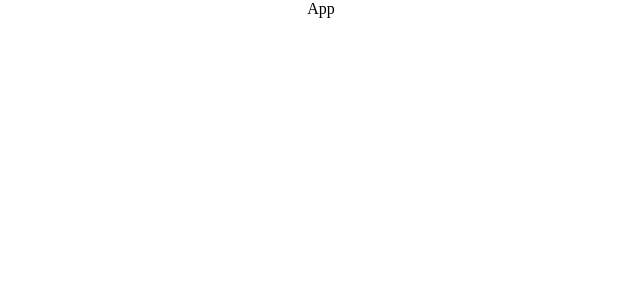
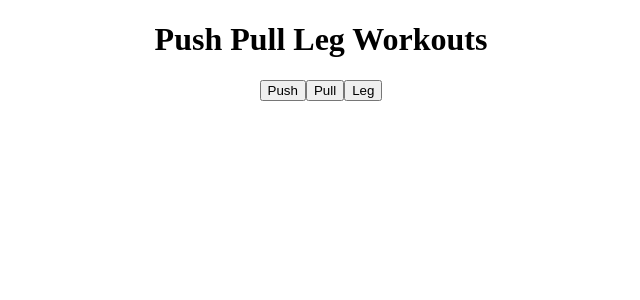
Before and after one commit to Codingisfun190/finalproject, a React (Create React App) app: page / in a window 1280 px wide. Shown: the top 300 px of the page, without its empty margins (319-959 px from the left). Built offline with nearby package versions, Linux system fonts and the light colour scheme.

Commit message:
got the toggle buttons to work

```diff
--- a/src/App.js
+++ b/src/App.js
@@ -1,7 +1,141 @@
 import './App.css'
+// import Workout from './components/Workout'
+import workouts from './data/workouts.json'
+import Push from './components/Push'
+import Pull from './components/Pull'
+import Leg from './components/Leg'
+import { useState } from 'react'
 
 function App() {
-  return <div>App</div>
+  let pushArray = []
+  let pullArray = []
+  let legArray = []
+
+  let [displayPush, setDisplayPush] = useState(false)
+  let [displayPull, setDisplayPull] = useState(false)
+  let [displayLeg, setDisplayLeg] = useState(false)
+
+  const createWorkoutCategories = () => {
+    for (let i = 0; i < workouts.length; i++) {
+      if (workouts[i].workout_category === 'push') {
+        pushArray.push(workouts[i])
+      } else if (workouts[i].workout_category === 'pull') {
+        pullArray.push(workouts[i])
+      } else if (workouts[i].workout_category === 'leg') {
+        legArray.push(workouts[i])
+      }
+    }
+
+    // console.log(pullArray)
+  }
+
+  createWorkoutCategories()
+
+  function togglePush() {
+    setDisplayPush(true)
+    setDisplayPull(false)
+    setDisplayLeg(false)
+  }
+  function togglePull() {
+    setDisplayPush(false)
+    setDisplayPull(true)
+    setDisplayLeg(false)
+  }
+  function toggleLeg() {
+    setDisplayPush(false)
+    setDisplayPull(false)
+    setDisplayLeg(true)
+  }
+  console.log(pushArray)
+  return (
+    <div>
+      <h1>Push Pull Leg Workouts</h1>
+      <button onClick={() => togglePush()}>Push</button>
+      <button onClick={() => togglePull()}>Pull</button>
+      <button onClick={() => toggleLeg()}>Leg</button>
+      <div>
+        {displayPush === true ? (
+          <div>
+            {pushArray.map((Workout) => (
+              <div className="all-pull-workouts">
+                <Push
+                  key={Workout.id}
+                  workout_name={Workout.workout_name}
+                  workout_gif={Workout.workout_gif}
+                  main_muscles={Workout.main_muscles}
+                  secondary_muscles={Workout.secondary_muscles}
+                  workout_category={Workout.workout_category}
+                />
+              </div>
+            ))}
+          </div>
+        ) : (
+          <h3></h3>
+        )}
+      </div>
+
+      <div>
+        {displayPull === true ? (
+          <div>
+            {pullArray.map((Workout) => (
+              <div className="all-push-workouts">
+                <Pull
+                  key={Workout.id}
+                  workout_name={Workout.workout_name}
+                  workout_gif={Workout.workout_gif}
+                  main_muscles={Workout.main_muscles}
+                  secondary_muscles={Workout.secondary_muscles}
+                  workout_category={Workout.workout_category}
+                />
+              </div>
+            ))}
+          </div>
+        ) : (
+          <h3></h3>
+        )}
+      </div>
+
+      <div>
+        {displayLeg === true ? (
+          <div>
+            {legArray.map((Workout) => (
+              <div className="all-leg-workouts">
+                <Push
+                  key={Workout.id}
+                  workout_name={Workout.workout_name}
+                  workout_gif={Workout.workout_gif}
+                  main_muscles={Workout.main_muscles}
+                  secondary_muscles={Workout.secondary_muscles}
+                  workout_category={Workout.workout_category}
+                />
+              </div>
+            ))}
+          </div>
+        ) : (
+          <h3></h3>
+        )}
+      </div>
+    </div>
+
+    // <div>
+    //   <h1>Push Pull Leg Workouts</h1>
+    //   {workouts.map((Workout) => (
+    //     <div className="all-pull-workouts">
+    //       <Push
+    //         key={Workout.workout_id}
+    //         workout_name={Workout.workout_name}
+    //         workout_gif={Workout.workout_gif}
+    //         main_muscles={Workout.main_muscles}
+    //         secondary_muscles={Workout.secondary_muscles}
+    //         workout_category={Workout.workout_category}
+    //       />
+    //     </div>
+    //   ))}
+    // </div>
+  )
 }
 
 export default App
+
+// push pull leg components
+// map through them respectively
--- /dev/null
+++ b/src/components/Leg.js
@@ -0,0 +1,5 @@
+const Leg = (props) => {
+  return <div className="leg-workouts">{props.workout_category}</div>
+}
+
+export default Leg
--- /dev/null
+++ b/src/components/Pull.js
@@ -0,0 +1,5 @@
+const Pull = (props) => {
+  return <div className="pull-workouts">{props.workout_category}</div>
+}
+
+export default Pull
--- /dev/null
+++ b/src/components/Push.js
@@ -0,0 +1,21 @@
+const Push = (props) => {
+  return (
+    <div className="push-workouts">
+      <div className="workout-info-all">
+        <h3 className="workout-info">Workout Name: {props.workout_name}</h3>
+        <img src={props.workout_gif} />
+        <h3 className="workout-info">
+          Main Muscles worked: {props.main_muscles}
+        </h3>
+        <h3 className="workout-info">
+          Secondary Muscles worked: {props.secondary_muscles}
+        </h3>
+        <h3 className="workout-info">
+          Workout category: {props.workout_category}
+        </h3>
+      </div>
+    </div>
+  )
+}
+
+export default Push
--- /dev/null
+++ b/src/components/Workout.js
@@ -0,0 +1,21 @@
+import React from 'react'
+
+const Workout = (props) => {
+  return (
+    <div className="workout-info-all">
+      <h3 className="workout-info">Workout Name: {props.workout_name}</h3>
+      <img src={props.workout_gif} />
+      <h3 className="workout-info">
+        Main Muscles worked: {props.main_muscles}
+      </h3>
+      <h3 className="workout-info">
+        Secondary Muscles worked: {props.secondary_muscles}
+      </h3>
+      <h3 className="workout-info">
+        Workout category: {props.workout_category}
+      </h3>
+    </div>
+  )
+}
+
+export default Workout
--- a/src/data/workouts.json
+++ b/src/data/workouts.json
@@ -1,184 +1,210 @@
 [
   {
-    "workout_name": "flat barbell bench press",
+    "workout_name": "Flat barbell bench press",
     "main_muscles": "pectoralis major, triceps brachii",
     "secondary_muscles": "anterior deltoids",
     "workout_category": "push",
-    "workout_gif": "https://thumbs.gfycat.com/CleverFocusedChupacabra-size_restricted.gif"
+    "workout_gif": "https://thumbs.gfycat.com/CleverFocusedChupacabra-size_restricted.gif",
+    "id": 1
   },
   {
-    "workout_name": "incline barbell bench press",
+    "workout_name": "Incline barbell bench press",
     "main_muscles": "pectoralis major(clavicular head), triceps brachii",
     "secondary_muscles": "anterior deltoids",
     "workout_category": "push",
-    "workout_gif":"https://i0.wp.com/www.strengthlog.com/wp-content/uploads/2020/03/Incline-Bench-Press.gif?fit=600%2C600&ssl=1"
+    "workout_gif": "https://i0.wp.com/www.strengthlog.com/wp-content/uploads/2020/03/Incline-Bench-Press.gif?fit=600%2C600&ssl=1",
+    "id": 2
   },
   {
-    "workout_name": "flat dumbbell bench press",
+    "workout_name": "Flat dumbbell bench press",
     "main_muscles": "pectoralis major, triceps brachii",
     "secondary_muscles": "anterior deltoids",
     "workout_category": "push",
-    "workout_gif":"https://images.squarespace-cdn.com/content/v1/54f9e84de4b0d13f30bba4cb/1529964269063-JOLX6V32L34DXXEQFJ24/image-asset.gif"
+    "workout_gif": "https://images.squarespace-cdn.com/content/v1/54f9e84de4b0d13f30bba4cb/1529964269063-JOLX6V32L34DXXEQFJ24/image-asset.gif",
+    "id": 3
   },
   {
-    "workout_name": "incline dumbbell bench press",
+    "workout_name": "Incline dumbbell bench press",
     "main_muscles": "pectoralis major(clavicular head), triceps brachii",
     "secondary_muscles": "anterior deltoids",
     "workout_category": "push",
-    "workout_gif":"https://thumbs.gfycat.com/DearestMammothDrafthorse-size_restricted.gif"
+    "workout_gif": "https://thumbs.gfycat.com/DearestMammothDrafthorse-size_restricted.gif",
+    "id": 4
   },
   {
-    "workout_name": "overhead press",
+    "workout_name": "Overhead press",
     "main_muscles": "anterior deltoids, lateral deltoids, upper trapezius",
     "secondary_muscles": "pectoralis major(clavicular head), triceps brachii",
     "workout_category": "push",
-    "workout_gif":"https://hips.hearstapps.com/ame-prod-menshealth-assets.s3.amazonaws.com/main/assets/how-to-do-the-military-press.gif?resize=480:*"
+    "workout_gif": "https://hips.hearstapps.com/ame-prod-menshealth-assets.s3.amazonaws.com/main/assets/how-to-do-the-military-press.gif?resize=480:*",
+    "id": 5
   },
   {
-    "workout_name": "dips",
+    "workout_name": "Dips",
     "main_muscles": "pectoralis major(sternal head), triceps brachii",
     "secondary_muscles": "anterior deltoids, rhomboids, latissimus dorsi",
     "workout_category": "push",
-    "workout_gif":"https://hips.hearstapps.com/ame-prod-menshealth-assets.s3.amazonaws.com/main/assets/dips.gif?resize=480:*"
+    "workout_gif": "https://hips.hearstapps.com/ame-prod-menshealth-assets.s3.amazonaws.com/main/assets/dips.gif?resize=480:*",
+    "id": 6
   },
   {
-    "workout_name": "cable flys",
+    "workout_name": "Cable flys",
     "main_muscles": "pectoralis major",
     "secondary_muscles": "pectoralis minor, rhomboids, anterior deltoids, latissimus dorsi",
     "workout_category": "push",
-    "workout_gif":"https://thumbs.gfycat.com/EasygoingKeyDwarfmongoose-size_restricted.gif"
+    "workout_gif": "https://thumbs.gfycat.com/EasygoingKeyDwarfmongoose-size_restricted.gif",
+    "id": 7
   },
   {
-    "workout_name": "side lateral raise",
+    "workout_name": "Side lateral raise",
     "main_muscles": "anterior deltoids, lateral deltoids",
     "secondary_muscles": "posterior deltoids, upper trapezius",
-    "workout_category": "push"
-    "workout_gif":"https://hips.hearstapps.com/ame-prod-menshealth-assets.s3.amazonaws.com/main/assets/how-to-do-a-lateral-raise.gif?resize=480:*"
+    "workout_category": "push",
+    "workout_gif": "https://hips.hearstapps.com/ame-prod-menshealth-assets.s3.amazonaws.com/main/assets/how-to-do-a-lateral-raise.gif?resize=480:*",
+    "id": 8
   },
   {
-    "workout_name": "triceps extension",
+    "workout_name": "Triceps extension",
     "main_muscles": "triceps brachii",
     "secondary_muscles": "latissimus dorsi, posterior deltoid",
     "workout_category": "push",
-    "workout_gif":"https://i.pinimg.com/originals/7b/0b/c5/7b0bc5090d1c9610308b8419f74b7beb.gif"
+    "workout_gif": "https://i.pinimg.com/originals/7b/0b/c5/7b0bc5090d1c9610308b8419f74b7beb.gif",
+    "id": 9
   },
   {
-    "workout_name": "deadlifts",
+    "workout_name": "Deadlifts",
     "main_muscles": "gluteus maximus, hamstrings, latissimus dorsi",
-    "secondary_muscles": "quadraceps, erector spinae, trapezius, abdominals",
+    "secondary_muscles": "quadriceps, erector spinae, trapezius, abdominals",
     "workout_category": "pull",
-    "workout_gif":"https://media4.giphy.com/media/26BRHJV6j9HjNQRws/giphy.gif"
+    "workout_gif": "https://media4.giphy.com/media/26BRHJV6j9HjNQRws/giphy.gif",
+    "id": 10
   },
   {
-    "workout_name": "barbell row",
-    "main_muscles": "chest triceps",
-    "secondary_muscles": "shoulders",
-    "workout_category": "pull"
-    "workout_gif":
+    "workout_name": "Barbell row",
+    "main_muscles": "latissimus dorsi, trapezius, posterior deltoids",
+    "secondary_muscles": "biceps, forearm flexors, rotator cuffs",
+    "workout_category": "pull",
+    "workout_gif": "https://i.makeagif.com/media/7-08-2018/Qgqtck.gif",
+    "id": 11
   },
   {
-    "workout_name": "lat pulldowns",
-    "main_muscles": "chest triceps",
-    "secondary_muscles": "shoulders",
-    "workout_category": "pull"
-    "workout_gif":
+    "workout_name": "Lat pulldowns",
+    "main_muscles": "lastissimus dorsi, teres major",
+    "secondary_muscles": "posterior deltoids, trapezius, rhomboids",
+    "workout_category": "pull",
+    "workout_gif": "https://i0.wp.com/post.healthline.com/wp-content/uploads/2022/02/400x400_How_To_Do_The_Lat_Pull_Down_Lat_Pull_Down.gif?h=840",
+    "id": 12
   },
   {
-    "workout_name": "pull-ups",
-    "main_muscles": "chest triceps",
-    "secondary_muscles": "shoulders",
-    "workout_category": "pull"
-    "workout_gif":
+    "workout_name": "Pull-ups",
+    "main_muscles": "latissimus dorsi, biceps",
+    "secondary_muscles": "forearms, trapezius, rhomboids",
+    "workout_category": "pull",
+    "workout_gif": "https://thumbs.gfycat.com/AppropriateOldfashionedKitfox-max-1mb.gif",
+    "id": 13
   },
   {
-    "workout_name": "chin-ups",
-    "main_muscles": "chest triceps",
-    "secondary_muscles": "shoulders",
-    "workout_category": "pull"
-    "workout_gif":
+    "workout_name": "Chin-ups",
+    "main_muscles": "biceps, latissimus dorsi",
+    "secondary_muscles": "forearms, trapezius, rhomboids",
+    "workout_category": "pull",
+    "workout_gif": "https://hips.hearstapps.com/hmg-prod/images/workouts/2016/03/chinup-1457101678.gif?crop=1xw:1xh;center,top&resize=480:*",
+    "id": 14
   },
   {
-    "workout_name": "t-bar row",
-    "main_muscles": "chest triceps",
-    "secondary_muscles": "shoulders",
-    "workout_category": "pull"
-    "workout_gif":
+    "workout_name": "T-bar row",
+    "main_muscles": "latissimus dorsi, rhomboids, trapezius, posterior deltoids",
+    "secondary_muscles": "erector spinae, biceps, hamstrings",
+    "workout_category": "pull",
+    "workout_gif": "https://thumbs.gfycat.com/HonestDeepBillygoat-size_restricted.gif",
+    "id": 15
   },
   {
-    "workout_name": "seated cable row",
-    "main_muscles": "chest triceps",
-    "secondary_muscles": "shoulders",
-    "workout_category": "pull"
-    "workout_gif":
+    "workout_name": "Seated cable row",
+    "main_muscles": "latissimus dorsi, rhomboids, trapezius",
+    "secondary_muscles": "posterior deltoids, biceps, erector spinae",
+    "workout_category": "pull",
+    "workout_gif": "https://jennywattfitness.files.wordpress.com/2017/01/ezgif-com-crop-71.gif?w=374&h=349",
+    "id": 16
   },
   {
-    "workout_name": "barbell curls",
-    "main_muscles": "chest triceps",
-    "secondary_muscles": "shoulders",
-    "workout_category": "pull"
-    "workout_gif":
+    "workout_name": "Barbell curls",
+    "main_muscles": "biceps, brachialis",
+    "secondary_muscles": "forearms",
+    "workout_category": "pull",
+    "workout_gif": "https://i0.wp.com/www.strengthlog.com/wp-content/uploads/2020/12/Barbell-biceps-curl.gif?fit=600%2C600&ssl=1",
+    "id": 17
   },
   {
-    "workout_name": "dumbbell curls",
-    "main_muscles": "chest triceps",
-    "secondary_muscles": "shoulders",
-    "workout_category": "pull"
-    "workout_gif":
+    "workout_name": "Dumbbell curls",
+    "main_muscles": "biceps, brachialis",
+    "secondary_muscles": "forearms",
+    "workout_category": "pull",
+    "workout_gif": "https://hips.hearstapps.com/ame-prod-menshealth-assets.s3.amazonaws.com/main/assets/bicep-curl.gif?resize=480:*",
+    "id": 18
   },
   {
-    "workout_name": "hammer curls",
-    "main_muscles": "chest triceps",
-    "secondary_muscles": "shoulders",
-    "workout_category": "pull"
-    "workout_gif":
+    "workout_name": "Hammer curls",
+    "main_muscles": "biceps, brachialis, brachioradialis",
+    "secondary_muscles": "forearms",
+    "workout_category": "pull",
+    "workout_gif": "https://www.strengthlog.com/wp-content/uploads/2020/02/Hammer-curl.gif",
+    "id": 19
   },
   {
-    "workout_name": "barbell squats",
-    "main_muscles": "chest triceps",
-    "secondary_muscles": "shoulders",
-    "workout_category": "leg"
-    "workout_gif":
+    "workout_name": "Barbell squats",
+    "main_muscles": "quadriceps, gluteus maximus, hamstrings",
+    "secondary_muscles": "calves, erector spinae",
+    "workout_category": "leg",
+    "workout_gif": "https://c.tenor.com/pANVg22G1JAAAAAC/workouts-squats.gif",
+    "id": 20
   },
   {
-    "workout_name": "bulgarian split squats",
-    "main_muscles": "chest triceps",
-    "secondary_muscles": "shoulders",
-    "workout_category": "leg"
-    "workout_gif":
+    "workout_name": "Bulgarian split squats",
+    "main_muscles": "quadriceps, hamstrings, gluteus maximus",
+    "secondary_muscles": "calves",
+    "workout_category": "leg",
+    "workout_gif": "https://media1.giphy.com/media/g0Kz180GdPYCsKqMyf/giphy.gif",
+    "id": 21
   },
   {
-    "workout_name": "leg press",
-    "main_muscles": "chest triceps",
-    "secondary_muscles": "shoulders",
-    "workout_category": "leg"
-    "workout_gif":
+    "workout_name": "Leg press",
+    "main_muscles": "quadriceps, gluteus maximus",
+    "secondary_muscles": "hamstrings",
+    "workout_category": "leg",
+    "workout_gif": "https://c.tenor.com/viwfOn4oRCcAAAAC/leg-press-workout.gif",
+    "id": 22
   },
   {
-    "workout_name": "lunges",
-    "main_muscles": "chest triceps",
-    "secondary_muscles": "shoulders",
-    "workout_category": "leg"
-    "workout_gif":
+    "workout_name": "Lunges",
+    "main_muscles": "quadriceps, gluteus maximus, adductors",
+    "secondary_muscles": "hamstrings, calves",
+    "workout_category": "leg",
+    "workout_gif": "https://c.tenor.com/fWiC9Ze5eUMAAAAC/lunges-exercise.gif",
+    "id": 23
   },
   {
-    "workout_name": "leg curls",
-    "main_muscles": "chest triceps",
-    "secondary_muscles": "shoulders",
-    "workout_category": "leg"
-    "workout_gif":
+    "workout_name": "Leg curls",
+    "main_muscles": "hamstrings",
+    "secondary_muscles": "calves",
+    "workout_category": "leg",
+    "workout_gif": "https://i0.wp.com/www.strengthlog.com/wp-content/uploads/2020/03/leg-curl-lying.gif?fit=600%2C600&ssl=1",
+    "id": 24
   },
   {
-    "workout_name": "leg extensions",
-    "main_muscles": "chest triceps",
-    "secondary_muscles": "shoulders",
-    "workout_category": "leg"
-    "workout_gif":
+    "workout_name": "Leg extensions",
+    "main_muscles": "quadriceps",
+    "secondary_muscles": "lower abdominis",
+    "workout_category": "leg",
+    "workout_gif": "https://www.tuffstuffitness.com/wp-content/uploads/2018/07/Bio-Arc-Leg-Extension.gif",
+    "id": 25
   },
   {
-    "workout_name": "calf raises",
-    "main_muscles": "chest triceps",
-    "secondary_muscles": "shoulders",
-    "workout_category": "leg"
-    "workout_gif":
+    "workout_name": "Calf raises",
+    "main_muscles": "calves",
+    "secondary_muscles": "peroneus fibularis brevis, peroneus fibularis longus",
+    "workout_category": "leg",
+    "workout_gif": "https://www.strengthlog.com/wp-content/uploads/2020/03/calf-raise-standing.gif",
+    "id": 26
   }
 ]
```
Also changed, not shown: 2 other files (tests, documents, lock files or other folders).
